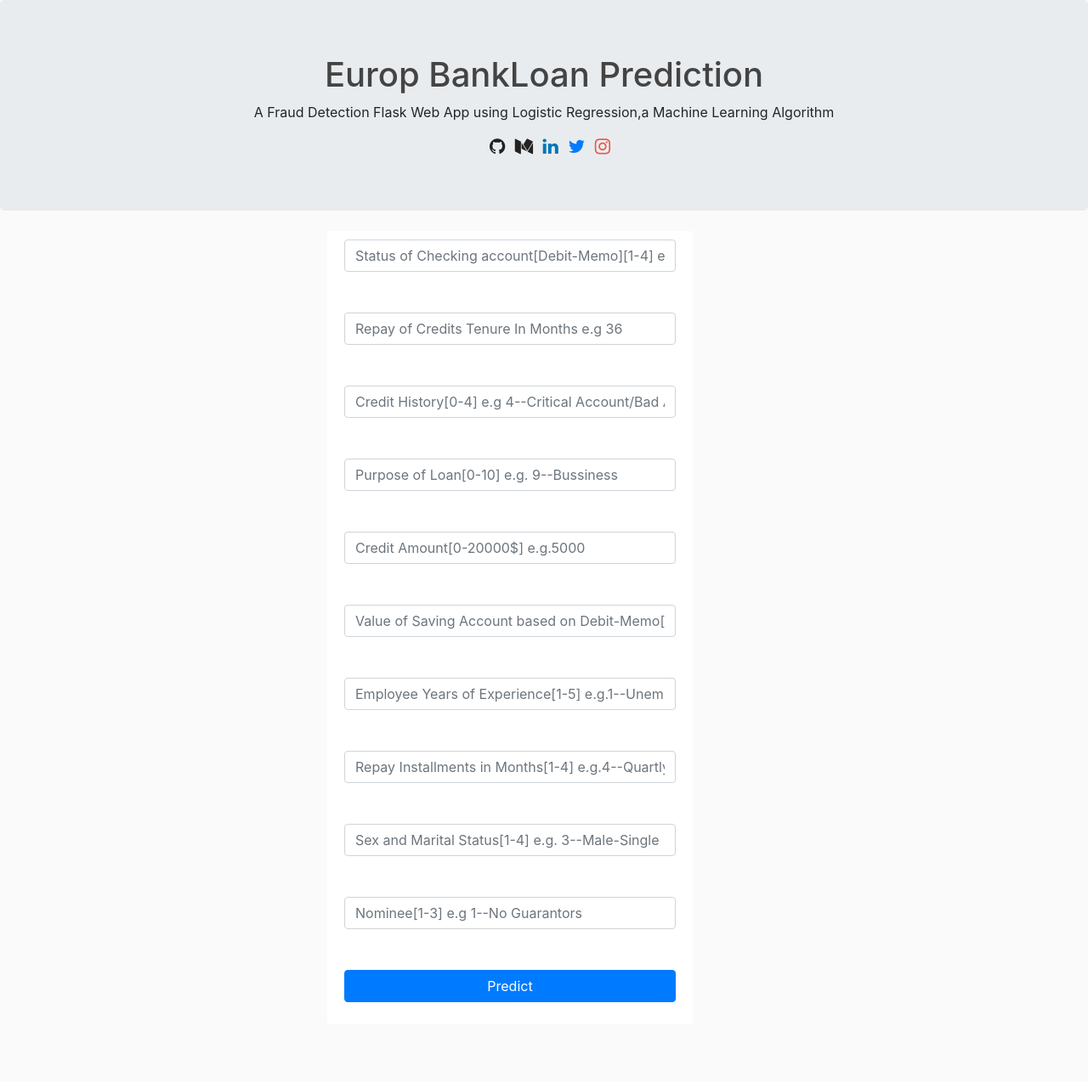
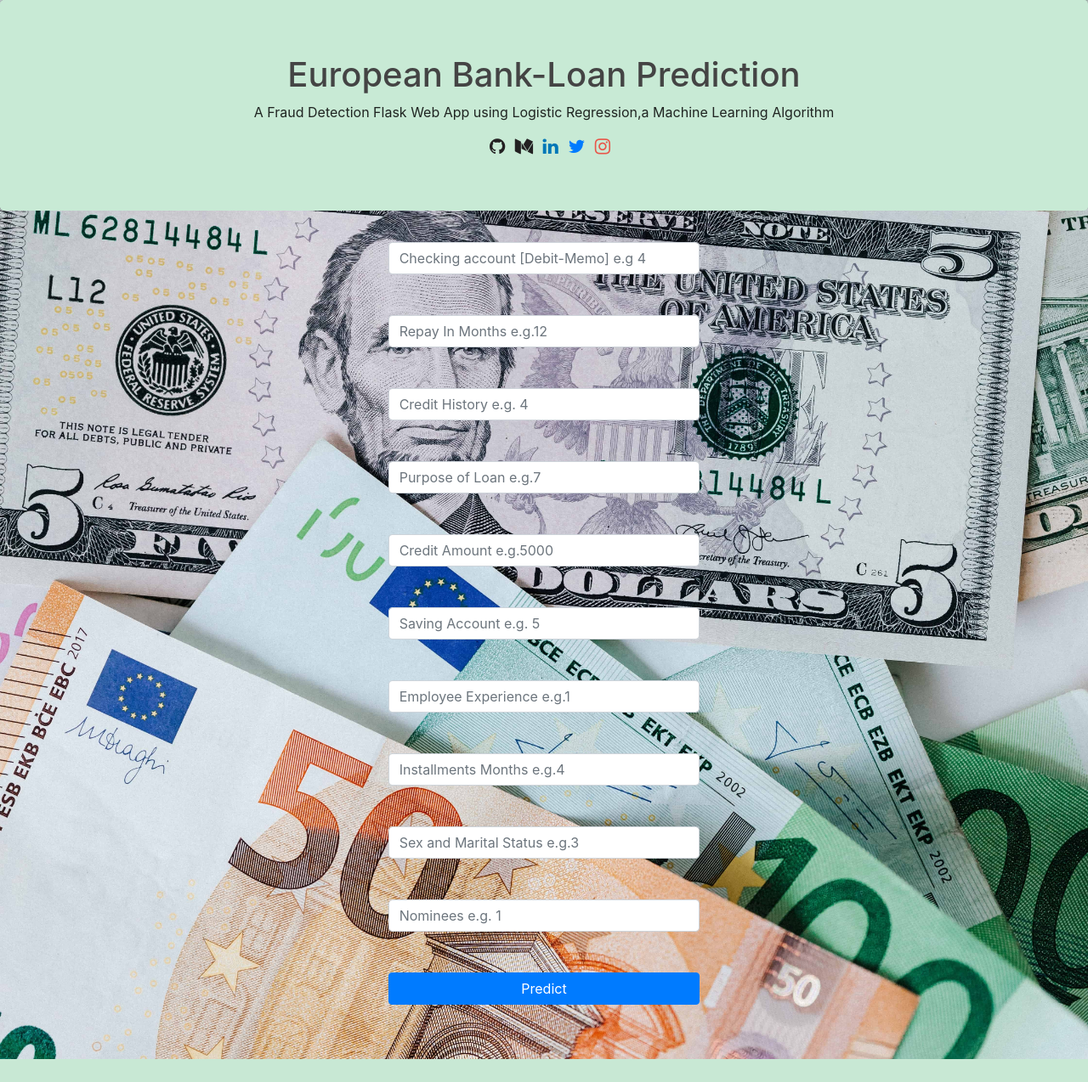
Before and after one commit to fenilmpatel/Europe_BankLoan_Prediction, a Flask app: page / in a window 1280 px wide. Shown: the whole page at 85% size. After the commit the page ends 1247 px from the top, so only its background shows below. Run offline with Flask 2, Linux system fonts and the light colour scheme; parts of the project's set-up code (start-up, migrations or seed data) failed here and were passed over; some libraries are stand-ins or nearby versions.

Commit message:
Add files via upload

```diff
--- a/static/main.css
+++ b/static/main.css
@@ -14,7 +14,13 @@ body {
   background-color: #747c7a;
 
 }
-
+.content-section{
+  margin-top: 10pt;
+  margin-left: auto;
+  margin-right: auto;
+  margin-block-end: auto;
+  display: table;
+  }
 .navbar-custom{
 
   height: 400px;
@@ -35,6 +41,13 @@ body {
   color: #ffffff;
 
 
+}
+body{
+  background-image : url('../static/bg-image/bank.jpg');
+  background-repeat: no-repeat;
+  background-position-x: center;
+  background-position-y: center;
+  background-size:cover;
 }
 
 
@@ -62,17 +75,8 @@ body {
   text-indent: 7px;
 }
 .jumbotron{
+  background:rgb(200,234,213);
 
   min-height: 20px;
 
 }
-  .content-section {
-    background: #ffffff;
-
-    padding: 10px 20px;
-    border: 7spx solid #ffffff;
-    border-radius: 3px;
-    margin-left: 300px;
-    margin-bottom: 20px;
-  }
-  }
--- a/templates/index1.html
+++ b/templates/index1.html
@@ -4,31 +4,36 @@
 
 
     <div class="content-section">
+        <div class="row">
+            <div class="mx-auto" style="width: 275pt;">
 
 
-        <div class="form-group">
-          <form method="POST" action="{{ url_for('predict')}}">
-              <input type="text" name="checkingact" class="form-control" placeholder="Status of Checking account[Debit-Memo][1-4] e.g 4--No checking act" required="required" /><br><br>
-              <input type="text" name="mduration" class="form-control" placeholder="Repay of Credits Tenure In Months e.g 36" required="required" /><br><br>
-              <input type="text" name="chistory" class="form-control" placeholder="Credit History[0-4] e.g 4--Critical Account/Bad Account" required="required" /><br><br>
+                <div class="form-group">
+                    <form method="POST" action="{{ url_for('predict')}}">
+                        <input type="text" name="checkingact" class="form-control" placeholder="Checking account [Debit-Memo] e.g 4" required="required" /><br><br>
+                        <input type="text" name="mduration" class="form-control" placeholder="Repay In Months e.g.12" required="required" /><br><br>
+                        <input type="text" name="chistory" class="form-control" placeholder="Credit History e.g. 4" required="required" /><br><br>
 
-              <input type="text" name="ploan" class="form-control" placeholder="Purpose of Loan[0-10] e.g. 9--Bussiness" required="required" /><br><br>
-              <input type="text" name="camt" class="form-control" placeholder="Credit Amount[0-20000$] e.g.5000" required="required" /><br><br>
-              <input type="text" name="valueofsavingact" class="form-control" placeholder="Value of Saving Account based on Debit-Memo[1-5] e.g 5--No Saving-Account" required="required" /><br><br>
+                        <input type="text" name="ploan" class="form-control" placeholder="Purpose of Loan e.g.7 " required="required" /><br><br>
+                        <input type="text" name="camt" class="form-control" placeholder="Credit Amount e.g.5000" required="required" /><br><br>
+                        <input type="text" name="valueofsavingact" class="form-control" placeholder="Saving Account e.g. 5" required="required" /><br><br>
 
-              <input type="text" name="semployee" class="form-control" placeholder="Employee Years of Experience[1-5] e.g.1--Unemployed" required="required" /><br><br>
-              <input type="text" name="minstallment" class="form-control" placeholder="Repay Installments in Months[1-4] e.g.4--Quartly" required="required" /><br><br>
-              <input type="text" name="sex&maritals" class="form-control" placeholder="Sex and Marital Status[1-4] e.g. 3--Male-Single" required="required" /><br><br>
-              <input type="text" name="nominee" class="form-control" placeholder="Nominee[1-3] e.g 1--No Guarantors" required="required" /><br><br>
+                        <input type="text" name="semployee" class="form-control" placeholder="Employee Experience e.g.1" required="required" /><br><br>
+                        <input type="text" name="minstallment" class="form-control" placeholder="Installments Months e.g.4" required="required" /><br><br>
+                        <input type="text" name="sex&maritals" class="form-control" placeholder="Sex and Marital Status e.g.3" required="required" /><br><br>
+                        <input type="text" name="nominee" class="form-control" placeholder="Nominees e.g. 1" required="required" /><br><br>
 
 
 
-              <button type="submit" class="btn btn-primary btn-block btn-block">Predict</button>
+                        <button type="submit" class="btn btn-primary btn-block btn-block">Predict</button>
 
 
 
-            </form>
-        </div>
+                    </form>
+
+                </div>
+            </div>
+         </div>
     </div>
 
     <br>
--- a/templates/layout01.html
+++ b/templates/layout01.html
@@ -18,12 +18,12 @@
 <div class="jumbotron fixed-top">
     <div class="container">
        <div class="text">
-         <h1>Europ BankLoan Prediction</h1>
+         <h1>European Bank-Loan Prediction</h1>
          <p> A Fraud Detection Flask Web App using Logistic Regression,a Machine Learning Algorithm</p>
 
             <div class="text-align">
                 <a href="https://github.com/fenilmpatel/End2End_logistic_reg/"><i class="fa fa-github fa-lg git-color" aria-hidden="false"></i></a>
-                <a href="https://fenilpatel39.medium.com/"><i class="fa fa-medium fa-lg git-color" aria-hidden="true"></i></a>
+                <a href="https://medium.com/@fenilpatel.39"><i class="fa fa-medium fa-lg git-color" aria-hidden="true"></i></a>
                 <a href="https://www.linkedin.com/in/fenil-patel-452a69122/"><i class="fa fa-linkedin fa-lg linkedin-color" aria-hidden="true"></i></a>
                 <a href="https://twitter.com/fenilpatel39/"><i class="fa fa-twitter fa-lg" aria-hidden="true"></i></a>
                 <a href="https://www.instagram.com/fenilpatel.39/"><i class="fa fa-instagram fa-lg insta-color" aria-hidden="true"></i></a>
@@ -38,7 +38,7 @@
 
 
 
-    <main role="main" class="container">
+    <main role="main" class="content-section">
         <div class="row">
             <div class="col-sm-25 col-md-8">
 
```
Also changed, not shown: templates/prediction.html (+6 -2 lines), static/bg-image/bank.jpg (added). Lines whose indentation alone changed are shown as unchanged.
